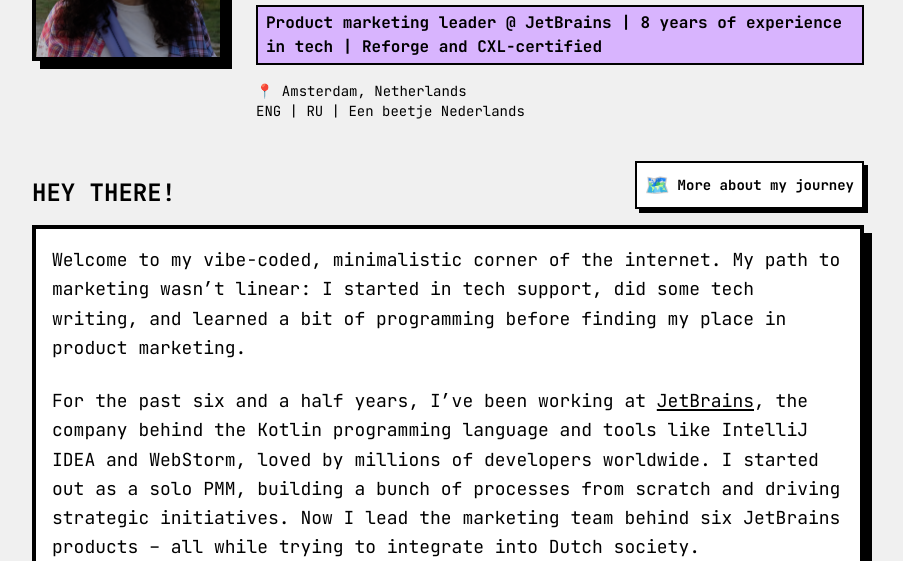
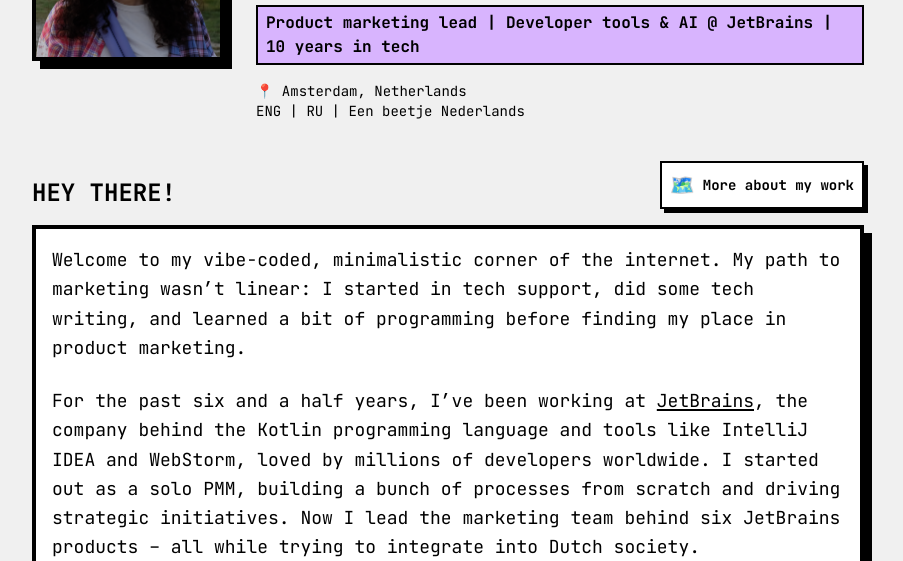
Before and after one commit to ryababukha/ekaterina-ryabukha, a website: page index.html in a window 1280 px wide. Shown: the part 239-800 px from the top of the page, without its empty margins (192-1095 px from the left). Drawn offline with nearby package versions, Linux system fonts and the light colour scheme.

Commit message:
minor fixes

```diff
--- a/index.html
+++ b/index.html
@@ -72,7 +72,7 @@
         <div>
             <h1>Ekaterina Ryabukha</h1>
             <div class="inline-block border-2 border-black bg-accent px-2 py-1 font-bold mb-4">
-                Product marketing leader @ JetBrains | 8 years of experience in tech | Reforge and CXL-certified
+                Product marketing lead | Developer tools & AI @ JetBrains | 10 years in tech
             </div>
             <p class="text-sm">📍 Amsterdam, Netherlands<br>ENG | RU | Een beetje Nederlands</p>
         </div>
@@ -85,7 +85,7 @@
                 <div class="flex justify-end mt-4 md:mt-0">
                     <a href="journey.html" class="icon-link flex items-center gap-2 no-underline">
                         <span class="text-xl">🗺️</span>
-                        <span class="font-bold text-sm">More about my journey</span>
+                        <span class="font-bold text-sm">More about my work</span>
                     </a>
                 </div>
             </div>
```
Also changed, not shown: journey.html (+2 -2 lines).
